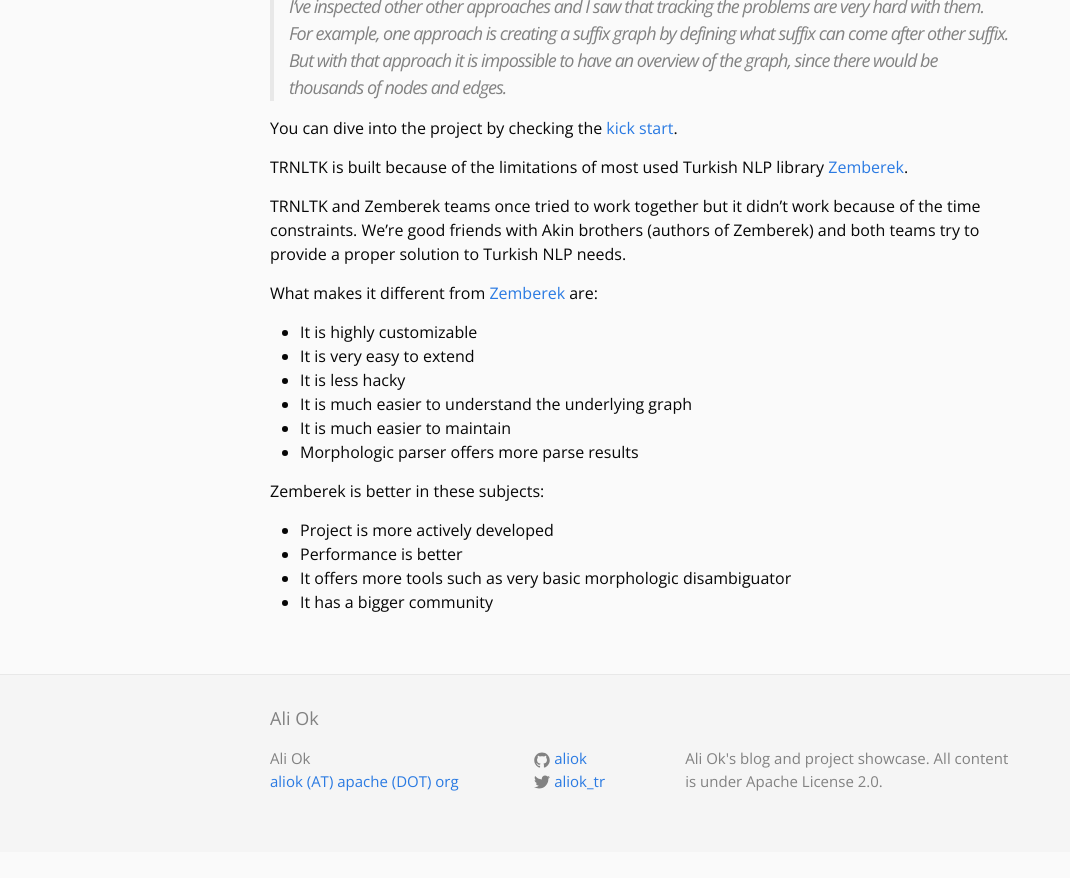
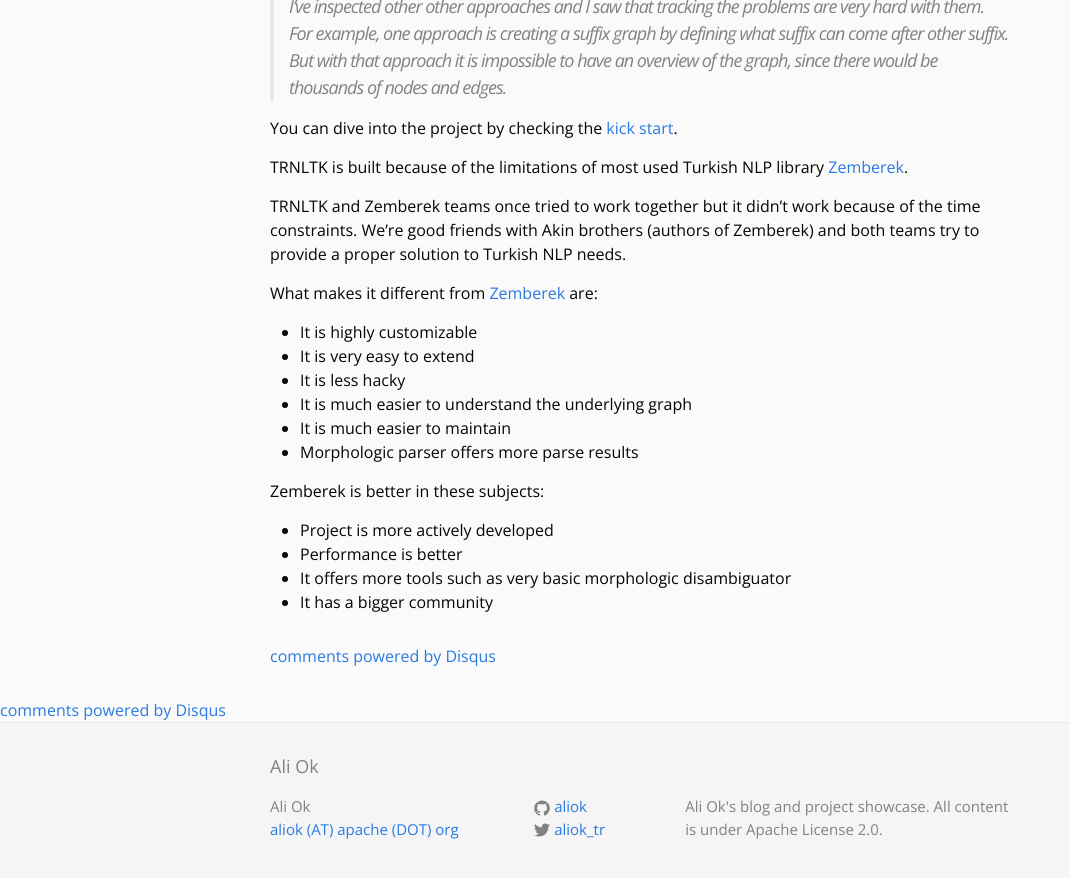
Before and after one commit to aliok/aliok.github.io, a Jekyll site: the page built from _drafts/2014-10-02-trnltk.markdown, in a window 1280 px wide and 900 px high, scrolled down 723 px. Shown: the top 878 px of the window, without its empty margins (0-1070 px from the left). Built offline with Jekyll 4.4.1, drawn with Linux system fonts in a browser that asks for light colours; comment, search, counter and statistics services are not loaded; before the commit the page ends 1575 px from its top, so only the background shows below that.

Commit message:
Added Disqus

```diff
--- /dev/null
+++ b/_includes/disqus.html
@@ -0,0 +1,17 @@
+<div id="disqus_thread"></div>
+<script type="text/javascript">
+    /* * * CONFIGURATION VARIABLES: EDIT BEFORE PASTING INTO YOUR WEBPAGE * * */
+    var disqus_shortname = 'aliok'; // required: replace example with your forum shortname
+
+    /* * * DON'T EDIT BELOW THIS LINE * * */
+    (function () {
+        var dsq = document.createElement('script');
+        dsq.type = 'text/javascript';
+        dsq.async = true;
+        dsq.src = '//' + disqus_shortname + '.disqus.com/embed.js';
+        (document.getElementsByTagName('head')[0] || document.getElementsByTagName('body')[0]).appendChild(dsq);
+    })();
+</script>
+<noscript>Please enable JavaScript to view the <a href="http://disqus.com/?ref_noscript">comments powered by Disqus.</a>
+</noscript>
+<a href="http://disqus.com" class="dsq-brlink">comments powered by <span class="logo-disqus">Disqus</span></a>
--- a/_layouts/default_with_banner.html
+++ b/_layouts/default_with_banner.html
@@ -20,8 +20,12 @@
     <div class="page-content">
       <div class="wrapper">
         {{ content }}
+
+        {% include disqus.html %}
       </div>
     </div>
+
+    {% include disqus.html %}
 
     {% include footer.html %}
 
```
